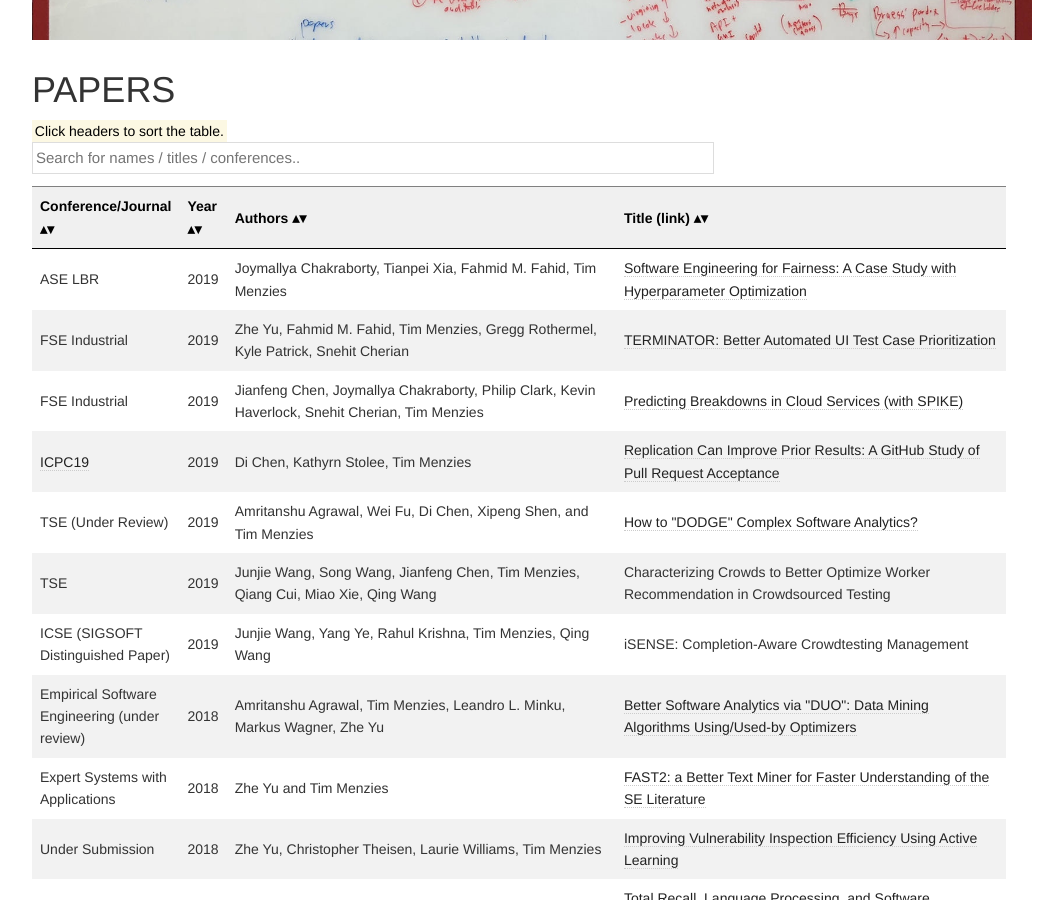
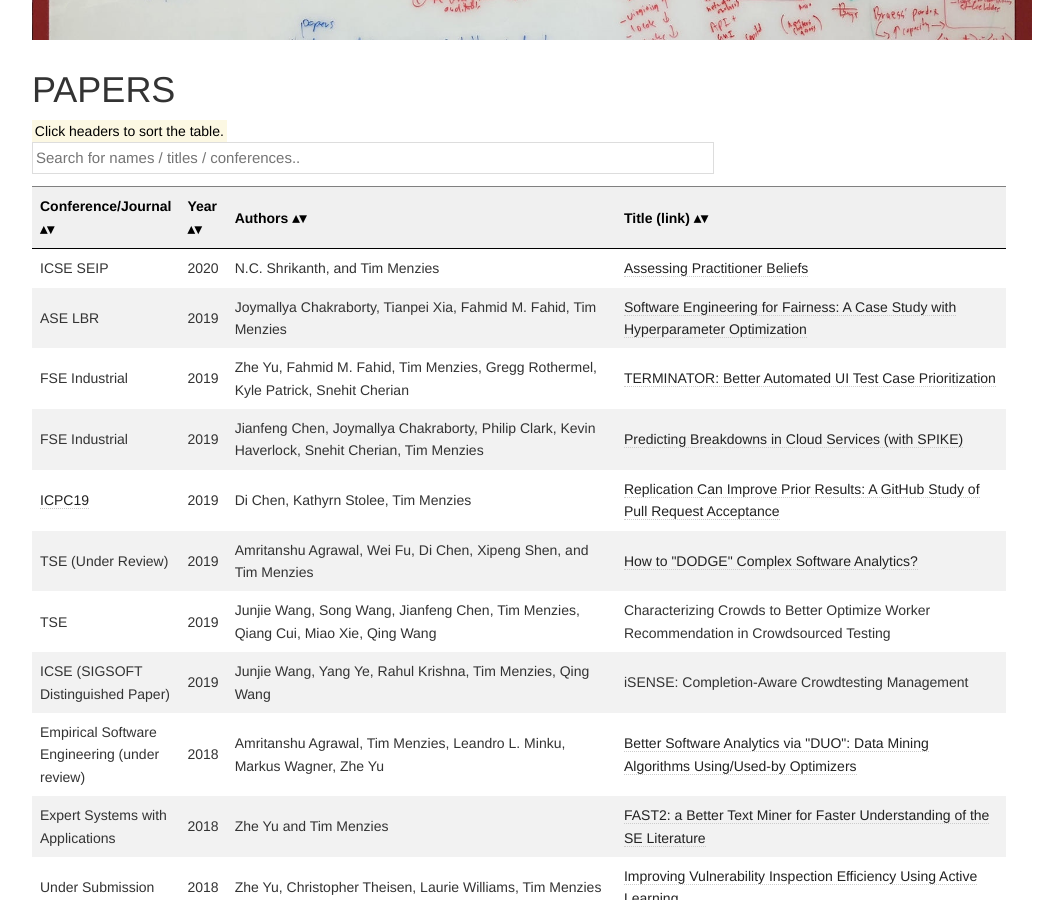
Before and after one commit to ai-se/ai-se.github.io, a Jekyll site: the page built from papers/index.html, in a window 1280 px wide and 900 px high, scrolled down 695 px. Shown: the whole window, without its empty margins (126-1189 px from the left). Built offline with Jekyll 4.4.1, drawn with Linux system fonts in a browser that asks for light colours.

Commit message:
Update index.html

```diff
--- a/papers/index.html
+++ b/papers/index.html
@@ -53,6 +53,15 @@
 		</tr>
 	</thead>
 	<tbody>
+
+		<tr>
+			<td>ICSE SEIP</td>
+			<td>2020</td>
+			<td>N.C. Shrikanth, and Tim Menzies</td>
+			<td><a href="https://arxiv.org/pdf/1912.10093.pdf">
+					Assessing Practitioner Beliefs
+				</a></td>
+		</tr>
 
 		<tr>
 			<td>ASE LBR</td>
```
